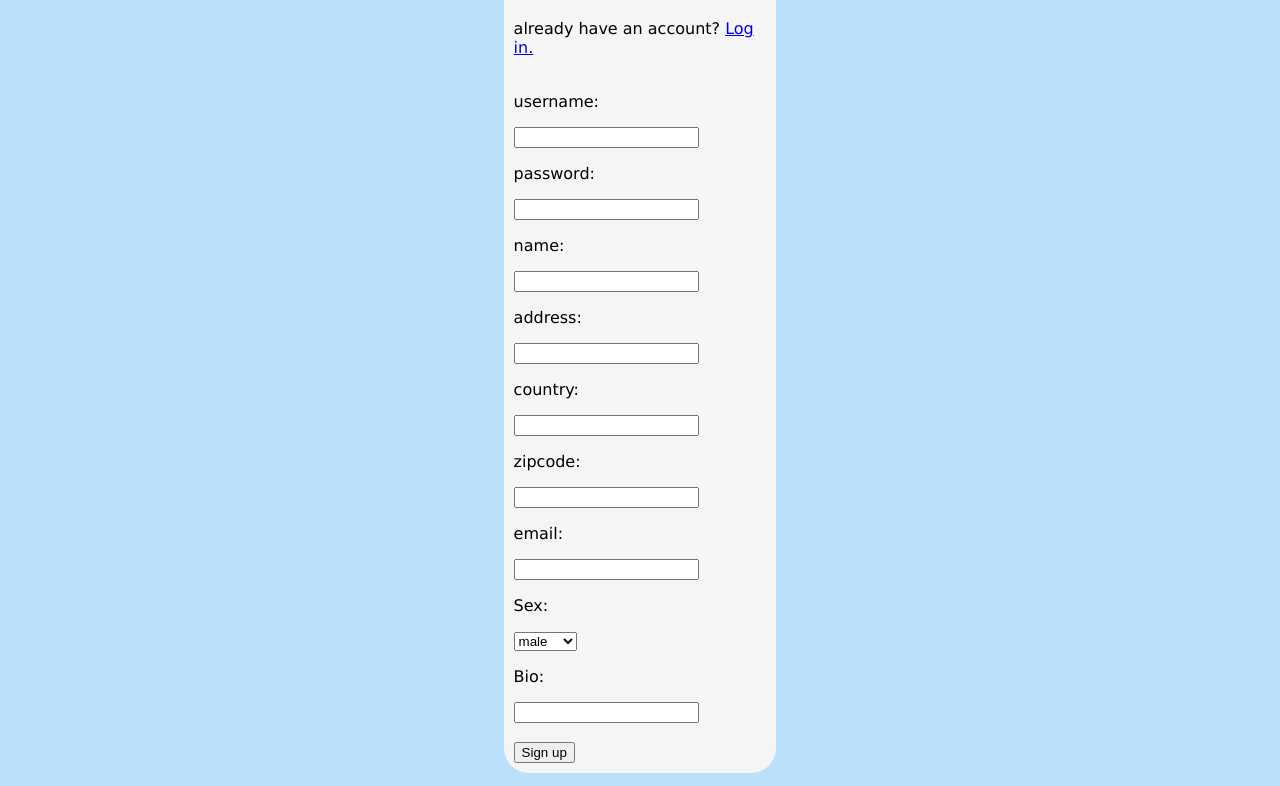
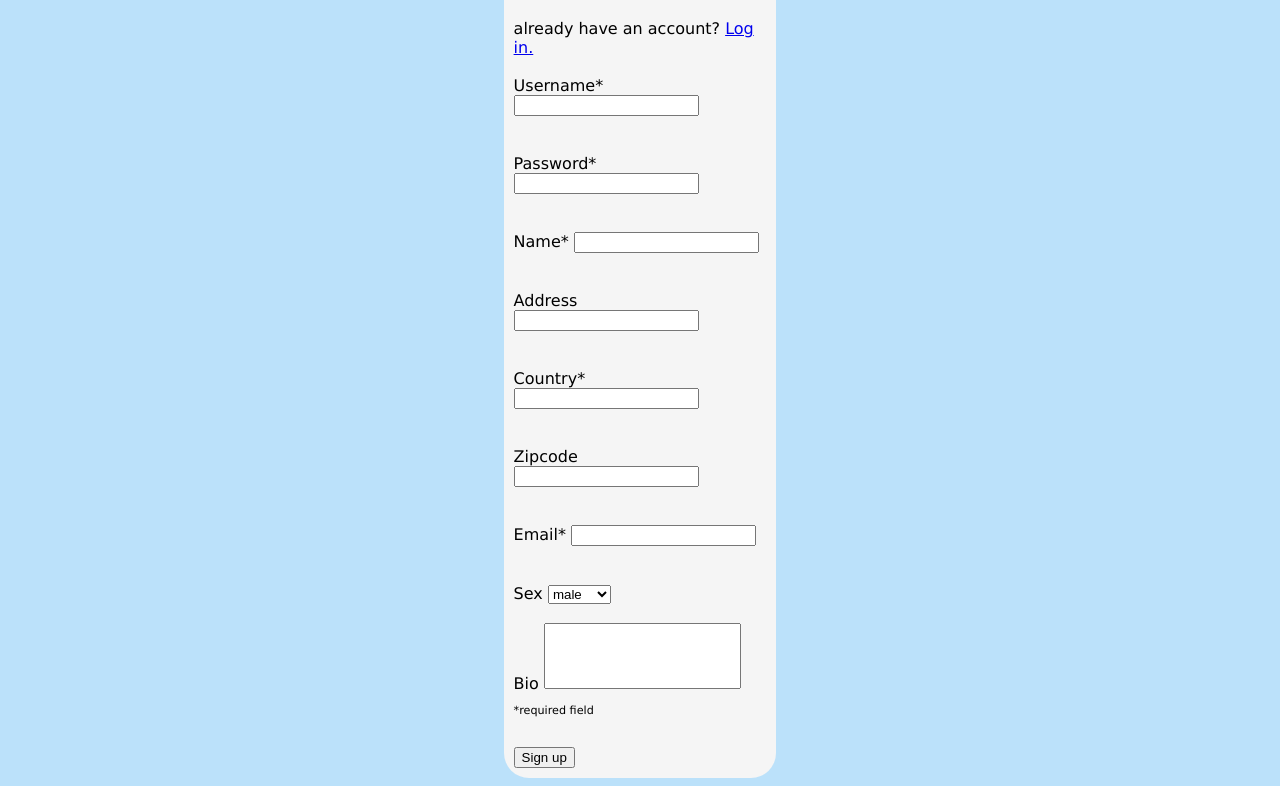
Before and after one commit to BennoBaxdeBruin/bennobaxdebruin.github.io, a plain HTML site: page signup.html in a window 1280 px wide. Shown: the part 209-995 px from the top of the page. Drawn offline with Linux system fonts and the light colour scheme.

Commit message:
Sign up page form validation basis

```diff
--- a/signup.html
+++ b/signup.html
@@ -1,8 +1,16 @@
 <!DOCTYPE html>
 
 <head>
-    <title>Login Page</title>
+    <title>Sign up Page</title>
     <link rel="stylesheet" href="style.css">
+
+    <style>
+
+        .under-label {
+            font-size: .7em;
+        }
+
+    </style>
 </head>
 <html>
 
@@ -21,43 +29,64 @@
     </div>
 
     <div class="login-box">
-        <form>
             <h1>Signup</h1>
             already have an account? <a href="login.html">Log in.</a><br><br>
 
-            <p>username:</p>
-            <input type="text" id="username" name="username">
-            <br>
-            <p>password:</p>
-            <input type="password" id="password" name="password">
-            <br>
-            <p>name:</p>
-            <input type="text" id="name" name="name">
-            <br>
-            <p>address:</p>
-            <input type="text" id="address" name="address">
-            <br>
-            <p>country:</p>
-            <input type="text" id="country" name="country">
-            <br>
-            <p>zipcode:</p>
-            <input type="text" id="zipcode" name="zipcode">
-            <br>
-            <p>email:</p>
-            <input type="text" id="email" name="email">
-            <br>
-            <p>Sex:</p>
-            <select>
+            <form>
+                <label for="username">Username*</label>
+                <input type="text" id="username" name="username"><br>
+                <label class="under-label" for="username"></label>
+                <br><br>
+
+                <label for="password">Password*</label>
+                <input type="password" id="password" name="password"><br>
+                <label class="under-label" for="password"></label>
+                <br><br>
+
+                <label for="name">Name*</label>
+                <input type="text" id="name" name="name"><br>
+                <label class="under-label" for="name"></label>
+                <br><br>
+
+                <label for="address">Address</label>
+                <input type="text" id="address" name="address"><br>
+                <label class="under-label" for="address"></label>
+                <br><br>
+
+                <label for="country">Country*</label>
+                <input type="text" id="country" name="country"><br>
+                <label class="under-label" for="country"></label>
+                <br><br>
+
+                <label for="zipcode">Zipcode</label>
+                <input type="text" id="zipcode" name="zipcode"><br>
+                <label class="under-label" for="uszipcodeername"></label>
+                <br><br>
+
+                <label for="email">Email*</label>
+                <input type="text" id="email" name="email"><br>
+                <label class="under-label" for="email"></label>
+                <br><br>
+
+                <label for="sex">Sex</label>
+                <select id="sex">
                     <option value="male">male</option>
                     <option value="female">female</option>
                     <option value="other">other</option>
-            </select>
-            <p>Bio:</p>
-            <input type="text" id="bio" name="bio">
+                </select> <br><br>
+                <label class="under-label" for="sex"></label>
+
+                <label for="bio">Bio</label>
+                <textarea id="bio" name="bio" rows = "4" cols="22" style="resize: none"></textarea>
+                <label class="under-label" for="bio"></label>
                 <br>
+
+                <p style="font-size: .7em">*required field</p>
                 <br>
-            <button>Sign up</button>
+
+                <input type="submit" id="sign-up" value="Sign up"></input>
             </form>
+
     </div>
 
 </html>
```
Lines whose indentation alone changed are shown as unchanged.
